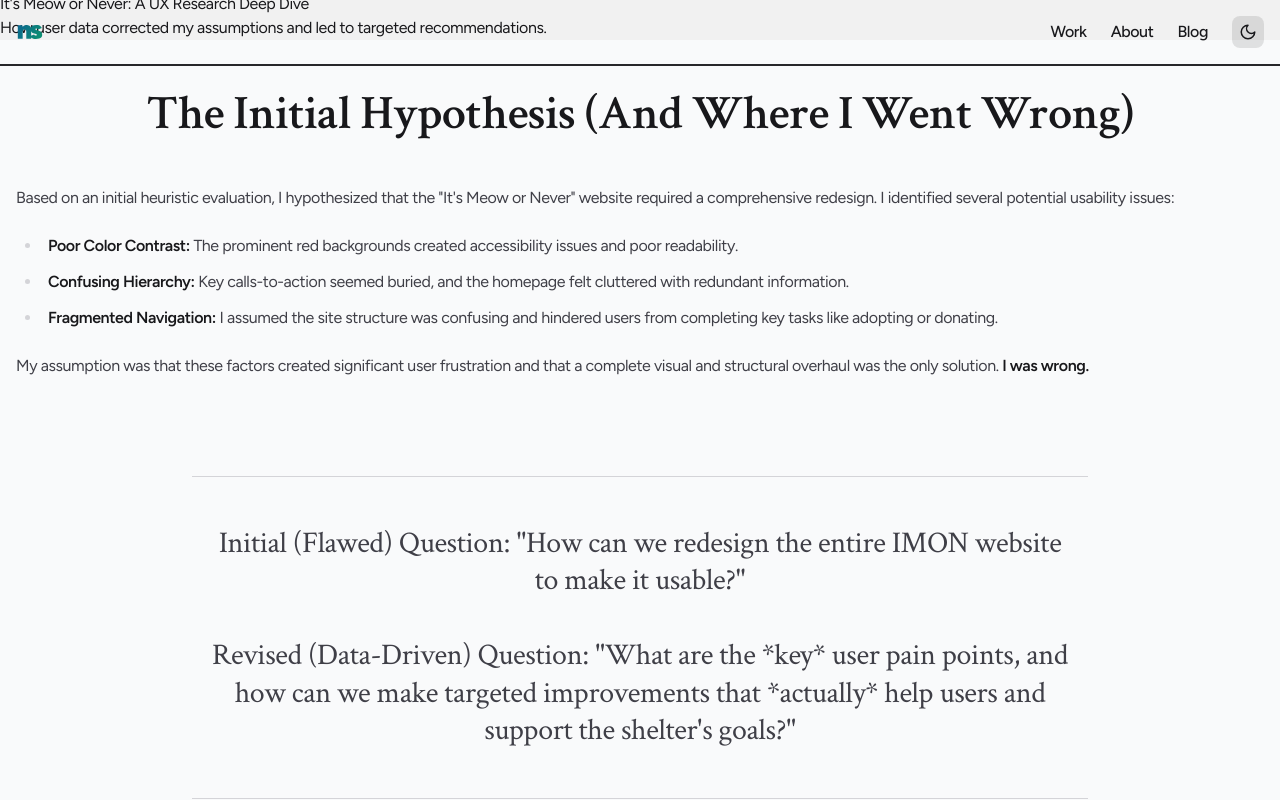
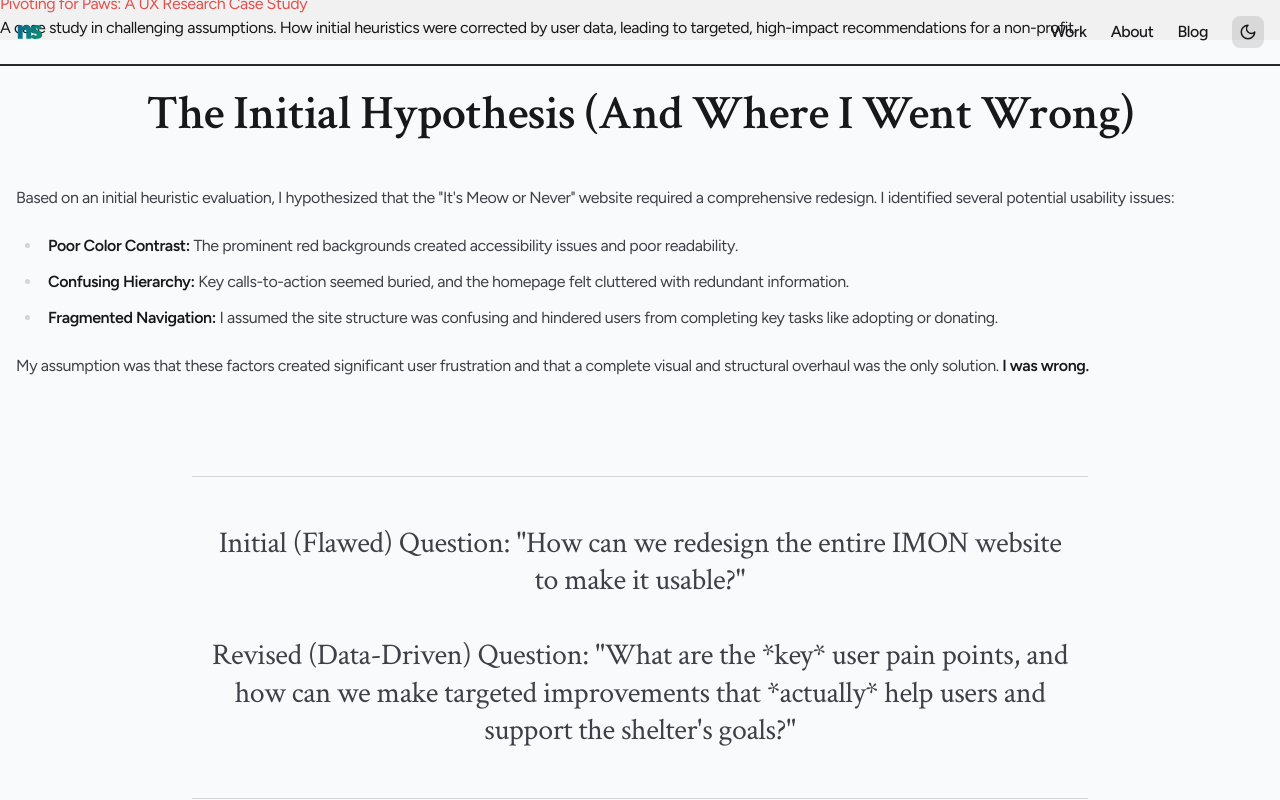
Before and after one commit to nthsm/portfolio, a Next.js app: page /its-meow-or-never in a window 1280 px wide. Shown: the top 800 px of the page. Built offline with nearby package versions, Linux system fonts and the light colour scheme.

Commit message:
Update page.tsx

```diff
--- a/app/(posts)/its-meow-or-never/page.tsx
+++ b/app/(posts)/its-meow-or-never/page.tsx
@@ -1,14 +1,11 @@
-/* nthsm/portfolio/portfolio-1704bb279c5646eb9cac39f25da923cc404ed185/app/(posts)/its-meow-or-never/page.tsx */
 import type { Metadata } from 'next'
-import Link from 'next/link'
-import { ArrowLeft } from 'lucide-react'
 import { ParallaxHeader } from '@/components/ui/ParallaxHeader'
 
 export const metadata: Metadata = {
   title: {
-    absolute: "Redesign: It's Meow or Never — Nathan Smith"
+    absolute: "Pivoting for Paws: A UX Research Case Study — Nathan Smith"
   },
-  description: "A UX research case study on challenging initial assumptions and using user data to drive targeted, effective recommendations for a non-profit's website.",
+  description: "A case study in challenging assumptions. How initial heuristics were corrected by user data, leading to targeted, high-impact recommendations for a non-profit.",
 }
 
 export default function ItsMeowOrNeverPage() {
@@ -17,9 +14,10 @@ export default function ItsMeowOrNeverPage() {
         <ParallaxHeader
           speedFactor={0.4}
           style={{ backgroundImage: "url('/project2-bg.png')" }}
+          className="project-color-red"
         >
-            <h1>It's Meow or Never: A UX Research Deep Dive</h1>
-            <p className="subtitle">How user data corrected my assumptions and led to targeted recommendations.</p>
+            <h1>Pivoting for Paws: A UX Research Case Study</h1>
+            <p className="subtitle">A case study in challenging assumptions. How initial heuristics were corrected by user data, leading to targeted, high-impact recommendations for a non-profit.</p>
         </ParallaxHeader>
 
         <div className="imon-content-wrapper">
```
